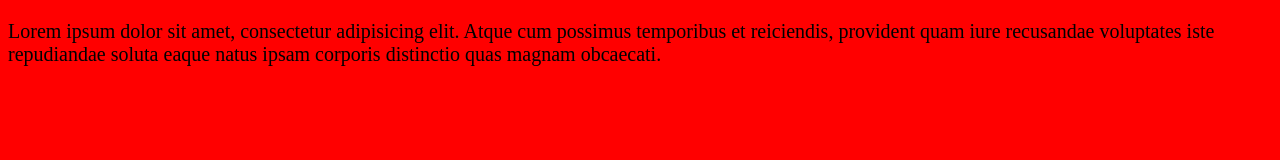
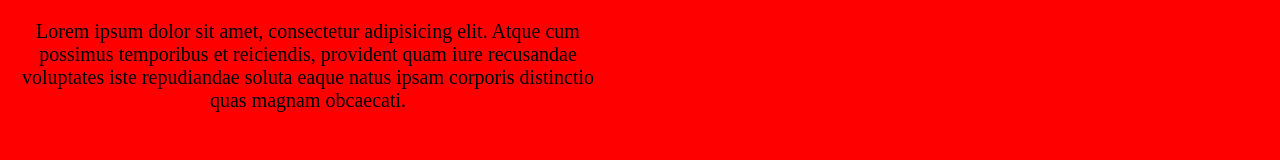
Before and after one commit to Sayfer/site, a plain HTML site: page index.html in a window 1280 px wide. Drawn offline with Linux system fonts and the light colour scheme.

Commit message:
set p width

```diff
--- a/css/style.css
+++ b/css/style.css
@@ -3,4 +3,6 @@ body{
 }
 p{
 	font-size: 20px;
+	width: 600px;
+	text-align: center;
 }
```
